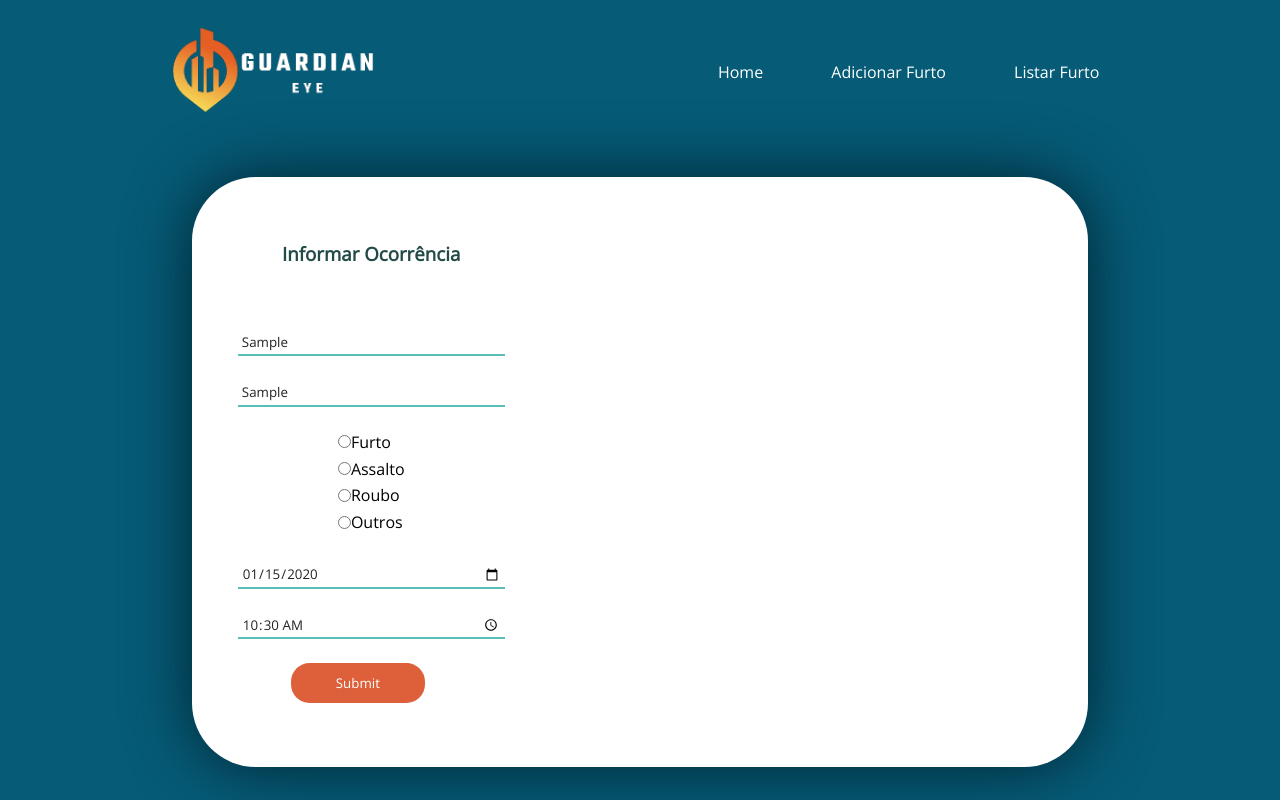
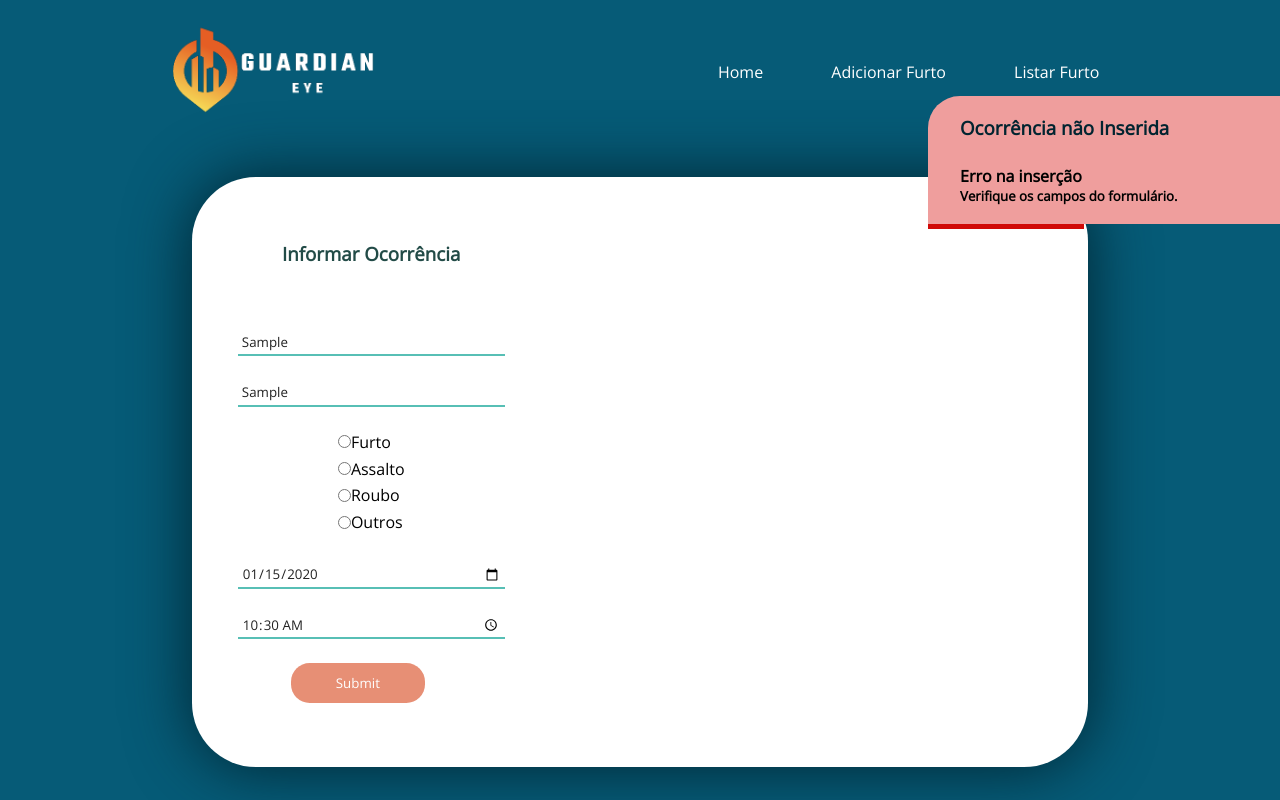
Before and after one commit to Programmers-United/GuardianEye-Test, a plain HTML site: page frontend/src/newEvent.html in a window 1280 px wide. Both pictures are taken after typing "Sample", "Sample", "2020-01-15", "10:30" into the empty fields and a click on the input 357 px from the left and 683 px from the top of the page. Drawn offline with nearby package versions, Linux system fonts and the light colour scheme; some packages are replaced by stand-ins of ours.

Commit message:
refactor: Creating a notification system and validating the form

```diff
--- a/frontend/src/css/newEvent.css
+++ b/frontend/src/css/newEvent.css
@@ -3,9 +3,64 @@
     max-width: 100%;
     height: 82vh;
     display: flex;
+    flex-direction: column;
     align-items: center;
     justify-content: center;
 }
+/*Notificação*/
+.notification {
+    background-color: var(--white);
+    position: absolute;
+    align-self: flex-end;
+    top: 6em;
+    z-index: 1;
+    height: 8em;
+    width: 22em;
+    border-top-left-radius: 2em;
+    animation-name: slideIn; /* Nome da animação */
+    animation-duration: 0.5s; /* Duração da animação */
+    animation-timing-function: ease-in-out; /* Timing function */
+    animation-fill-mode: forwards; /* Mantenha a posição final */
+    display: none; /* Inicialmente oculto */
+}
+@keyframes slideIn {
+    0% {
+        opacity: 0; /* Início da animação */
+    }
+    100% {
+        opacity: 1; /* Fim da animação */
+    }
+}
+.navigator{
+    display: flex;
+    flex-direction: column;
+    align-items: flex-start;
+    justify-content: center;
+    width: 100%;
+    height: 100%;
+    padding: 2em;
+}
+.navigator h3{
+    margin-bottom: 1.3em;
+    color: var(--BlueDark);
+}
+.percursor{
+    height: 0.3em;
+    background-color: var(--aquaGreen);
+    animation-name: loading; /* Nome da animação */
+    animation-duration: 6s; /* Duração da animação */
+    animation-timing-function: ease-in-out; /* Timing function */
+    animation-fill-mode: forwards; /* Mantenha a posição final */
+}
+@keyframes loading{
+    0%{
+        width: 0%;
+    }
+    100%{
+        width: 100%;
+    }
+}
+/*Container do formulário*/
 .dialog{
     background-color: var(--white);
     box-shadow: 0em 0em 4em var(--BlueDark);
@@ -69,6 +124,10 @@ form{
     background-color: var(--aquaGreen);
     color: var(--white);
 }
+#confirm:disabled {
+    opacity: .7;
+    cursor: not-allowed;
+  }
 
 /*Mapa*/
 .map{
--- a/frontend/src/css/settings.css
+++ b/frontend/src/css/settings.css
@@ -13,6 +13,8 @@
     --fireOrange: #DD603B;
     --white: #ffffff;
     --gray: #222222;
+    --red: #d00a07;
+    --rosee: #ef9e9d;
 }
 .container{
     background-color: var(--royalBlue);
--- a/frontend/src/newEvent.html
+++ b/frontend/src/newEvent.html
@@ -25,6 +25,16 @@
             </ul>
         </div>
         <div class="content">
+            <div class="notification">
+                <div class="navigator">
+                    <div>
+                        <h3 class="nav-title">Ocorrência Inserida</h3>
+                        <h4 class="nav-name">Nome: Ocorrência</h4>
+                        <h5 class="nav-message">Ocorrência adicionada com sucesso!</h5>
+                    </div>
+                </div>
+                <div class="percursor"></div>
+            </div>
             <div class="dialog">
                 <div class="inputs">
                     <h3>Informar Ocorrência</h3>
--- a/frontend/src/scripts/newEvent.js
+++ b/frontend/src/scripts/newEvent.js
@@ -1,15 +1,20 @@
 /* Arquivo para trabalhar com as informações recebidas através do formulário */
 const form = document.getElementById("occurrence-form");
+const notification = document.querySelector('.notification');
 
+const confirm = document.getElementById("confirm");
+
+//Envio do formulário aqui:
 form.addEventListener("submit", (e) => {
     e.preventDefault();
+    /** Dados vindo do formulário */
     const title = document.getElementById("Title").value;
     const descr = document.getElementById("Description").value;
     const inputRadio = document.querySelector('input[name="crime-type"]:checked');
     const date = document.getElementById("Data").value;
     const time = document.getElementById("Time").value;
 
-    if (title.length > 0) { //Verificação de informação verdadeira mais rígida (Melhorar)
+    if (checkFields()) {
         const createObject = { //Criando objeto com as informações(Pode ser últil na adição do elemento ao banco de dados)
             title,
             descr,
@@ -17,9 +22,80 @@ form.addEventListener("submit", (e) => {
             date,
             time
         };
-
         console.log(createObject);
     }
+    customizedNotification(title);
+});
 
-    alert("Tentativa de adicionar"); //Criar um elemento e uma função para notificar a adição
-});
+//Função para validar o formulário (Falta a localização)
+const checkFields = () =>{
+    // Selecionar todos os campos do formulário
+    const campos = document.querySelectorAll('.input-details');
+    // Verificar se algum campo está vazio
+    for (const campo of campos) {
+        if (campo.value.trim() === '') {
+            // Se algum campo estiver vazio, retorne false
+            return false;
+        }
+    }
+    // Verificar se um dos radio buttons foi selecionado
+    const radioButtons = document.querySelectorAll('input[name="crime-type"]');
+    let radioButtonSelecionado = false;
+    for (const radioButton of radioButtons) {
+        if (radioButton.checked) {
+            radioButtonSelecionado = true;
+            break;
+        }
+    }
+    // Verificar se pelo menos um radio button foi selecionado
+    if (!radioButtonSelecionado) {
+        return false;
+    }
+    // Se todos os campos estiverem preenchidos, retorne true
+    return true;
+}
+
+/** Função para customizar a notificação */
+const customizedNotification = (title) =>{
+    //Dados da notificação:
+    const navTitle = document.querySelector(".nav-title");
+    const navName = document.querySelector(".nav-name");
+    const navMenssage = document.querySelector(".nav-message");
+    const percursor = document.querySelector(".percursor");
+    const notification = document.querySelector(".notification");
+
+    // Mostrar a notificação
+    notification.style.display = 'block';
+    confirm.disabled = true;
+
+    if(checkFields()){
+        navTitle.textContent = "Ocorrência Inserida";
+        navName.textContent = `Título: ${title}`;
+        navMenssage.textContent = "Ocorrência adicionada com sucesso!";
+        percursor.style.backgroundColor = "var(--aquaGreen)";
+        notification.style.backgroundColor = "var(--white)";
+        clearFields();
+    }else{
+        navTitle.textContent = "Ocorrência não Inserida";
+        navName.textContent = "Erro na inserção";
+        navMenssage.textContent = "Verifique os campos do formulário.";
+        percursor.style.backgroundColor = "var(--red)";
+        notification.style.backgroundColor = "var(--rosee)";
+    }
+     // Aguarde 10 segundos e oculte completamente a notificação
+     setTimeout(() => {
+        notification.style.display = 'none';
+        confirm.disabled = false;
+     }, 6000); // Tempo em milissegundos (6 segundos)
+}
+
+/** Limpar os campos caso tenha acertado */
+const clearFields = () =>{
+    // Selecione todos os campos de entrada dentro do formulário
+    const inputFields = form.querySelectorAll('input');
+
+    // Verifique se todos os campos estão preenchidos
+    for (const inputField of inputFields) {
+        inputField.value = "";
+    }
+}
```
